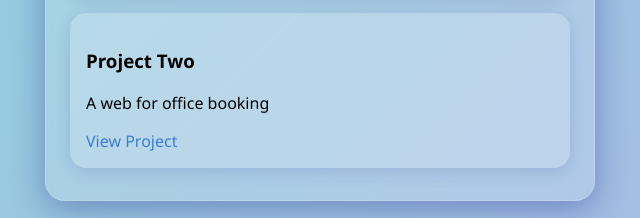
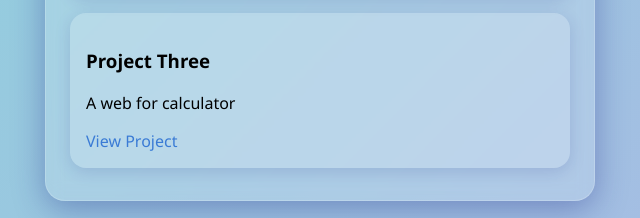
Before and after one commit to Isaiah-techgeek/Portfolio, a plain HTML site: page index.html in a window 1280 px wide. Shown: the part 1719-1937 px from the top of the page, 320-960 px from the left. Drawn offline with Linux system fonts and the light colour scheme.

Commit message:
Update index.html

```diff
--- a/index.html
+++ b/index.html
@@ -64,8 +64,8 @@
                     <a href="https://isaiah-techgeek.github.io/Office-space/" target="_blank"  rel="noopener noreferrer">View Project</a>
                 </div>
                  <div class="project-card tilt">
-                    <h3>Project Two</h3>
-                    <p>A web for office booking</p>
+                    <h3>Project Three</h3>
+                    <p>A web for calculator</p>
                     <a href="https://isaiah-techgeek.github.io/Calculator/" target="_blank"  rel="noopener noreferrer">View Project</a>
                 </div>
             </div>
```
